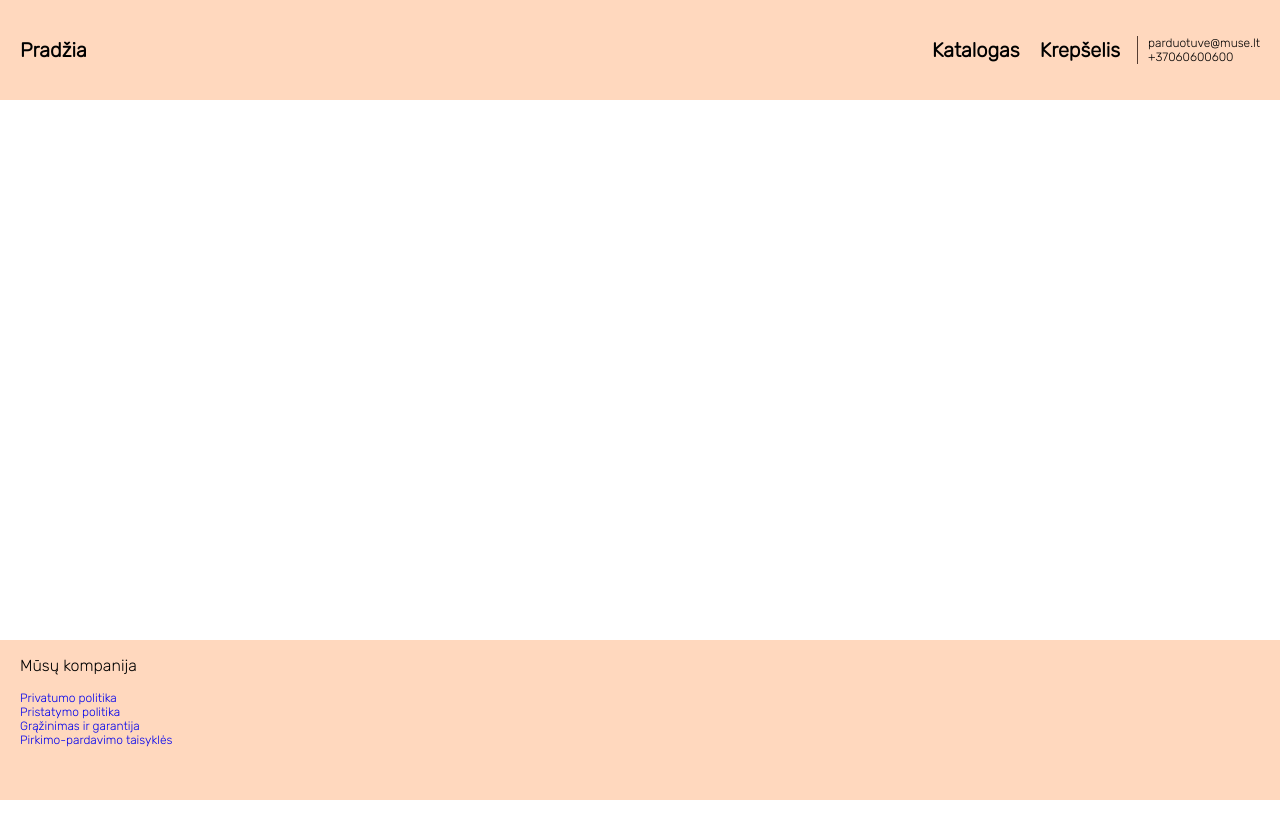
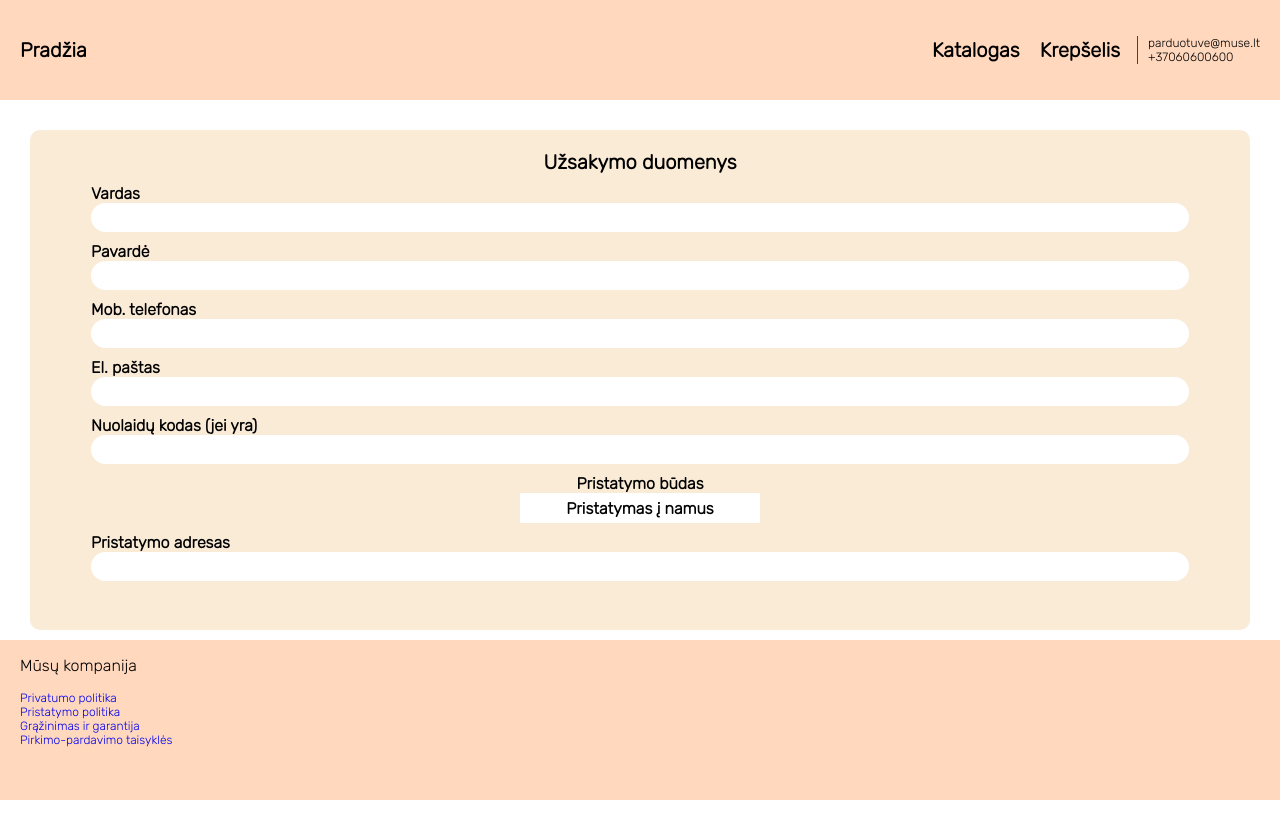
Before and after one commit to zudoki0/dailes, a React (Create React App) app: page /order in a window 1280 px wide. Shown: the top 838 px of the page. Before the commit the page ends 800 px from the top, so only its background shows below. Built offline with nearby package versions, Linux system fonts and the light colour scheme.

Commit message:
add order pag

```diff
--- /dev/null
+++ b/src/components/OrderButton.tsx
@@ -0,0 +1,12 @@
+import React from 'react'
+import { Link } from 'react-router-dom'
+
+const OrderButton = () => {
+  return (
+    <Link to='/order'>
+        <button className='order-button'>Užsakyti</button>
+    </Link>
+  )
+}
+
+export default OrderButton
--- /dev/null
+++ b/src/components/OrderData.tsx
@@ -0,0 +1,16 @@
+import React from 'react'
+import { product } from '../interfaces/interfaces'
+import '../styles/orderprod.css'
+
+const OrderData = (props : product) => {
+  return (
+    <div>
+        <div className='order-item-container'>
+            <div>{props.title}</div>
+            <div className='order-quantity'>Kiekis: {props.cartQuantity}</div>
+        </div>
+    </div>
+  )
+}
+
+export default OrderData
--- a/src/pages/Cart.tsx
+++ b/src/pages/Cart.tsx
@@ -5,6 +5,7 @@ import CartData from '../components/CartData'
 import { useDispatch } from 'react-redux'
 import { removeFromCart } from '../redux/cartSlice'
 import '../styles/cart.css'
+import OrderButton from '../components/OrderButton';
 
 const Cart = () => {
   const [visible, setVisible] = useState(true);
@@ -14,11 +15,18 @@ const Cart = () => {
       dispatch(removeFromCart(item));
       if(visible === true) setVisible(false); else setVisible(true);
   }
-
   return (
     <div className='list'>
-      <div className='item-total'> Iš viso prekių: {products.totalAmount} vnt. </div>
-      <div className='item-total'>  Iš viso kaina: {Math.abs(products.totalPrice).toFixed(2)} € </div>
+      <div className='cart-info-container'>
+        <div className='cart-info-container-item'>
+        <div className='item-total'> Iš viso prekių: {products.totalAmount} vnt. </div>
+        <div className='item-total'>  Iš viso kaina: {Math.abs(products.totalPrice).toFixed(2)} € </div>
+        </div>
+        {
+          products.productList.length > 0 ? <OrderButton/> : ''
+        }
+      </div>
+      <div className='product-list-container'>
       {
         products.productList.map((item : product, index) => (
           <div>
@@ -39,6 +47,7 @@ const Cart = () => {
           </div>
         ))
       }
+      </div>
     </div>
   )
 }
--- a/src/pages/Order.tsx
+++ b/src/pages/Order.tsx
@@ -1,8 +1,61 @@
-import React from 'react'
+import React, { useState } from 'react'
+import { store } from '../redux/store'
+import OrderData from '../components/OrderData';
+import { product } from '../interfaces/interfaces';
+import '../styles/order.css'
 
 const Order = () => {
+  const [delivery, setDelivery] = useState('Pristatymas į namus');
+  const products = store.getState().cart;
+
+  const changeDelivery = (item: string) => {
+    setDelivery(item);
+  }
+
   return (
-    <div>Order</div>
+    <div>
+      <div className='user-data-container'>
+        Užsakymo duomenys
+        <div className='input-container'>Vardas<input className='input-bar'></input></div>
+        <div className='input-container'>Pavardė<input className='input-bar'></input></div>
+        <div className='input-container'>Mob. telefonas<input className='input-bar'></input></div>
+        <div className='input-container'>El. paštas<input className='input-bar'></input></div>
+        <div className='input-container'>Nuolaidų kodas (jei yra)<input className='input-bar'></input></div>
+        <div className="dropdown2">
+        <div className='input-container-2'>Pristatymo būdas</div>
+          <button className="dropbtn2">{delivery}</button>
+          <div className="dropdown-content2">
+            <div onClick={() => changeDelivery('Atsiėmimas parduotuvėje')}>
+            Atsiėmimas parduotuvėje
+            </div>
+            <div onClick={() => changeDelivery('Pristatymas į namus')}>
+            Pristatymas į namus
+            </div>
+          </div>
+        </div>
+        {
+          delivery === 'Pristatymas į namus' ? <div className='input-container'>Pristatymo adresas<input className='input-bar'></input></div> : <div className='input-container-3'>Parduotuvė yra Savanorių pr. 16, Vilnius</div>      }
+      </div>
+      <div className='item-total'> Iš viso prekių: {products.totalAmount} vnt. </div>
+      <div className='item-total'>  Iš viso kaina: {Math.abs(products.totalPrice).toFixed(2)} € </div>
+      <div className='product-total-container'>
+        {
+          products.productList.map((item:product, index) => (
+            <OrderData
+              key = {index}
+              image= {item.image}
+              title={item.title}
+              category={item.category}
+              price={item.price}
+              slur={item.slur}
+              description={item.description}
+              cartQuantity={item.cartQuantity}
+              rating={item.rating}
+            />
+            ))
+          }
+      </div>
+    </div>
   )
 }
 
--- a/src/routes/Rounting.tsx
+++ b/src/routes/Rounting.tsx
@@ -4,6 +4,7 @@ import Home from '../pages/Home'
 import Catalogue from '../pages/Catalogue'
 import Cart from '../pages/Cart'
 import Product from '../pages/Product'
+import Order from '../pages/Order'
 
 const Rounting = () => {
   return (
@@ -14,6 +15,7 @@ const Rounting = () => {
           <Route path="/catalogue/:slug" element={<Product/>}></Route>
           <Route path="/catalogue" element={<Catalogue/>}></Route>
           <Route path="/cart" element={<Cart/>}></Route>
+          <Route path="/order" element={<Order/>}></Route>
       </Routes>
   )
 }
--- a/src/styles/cart.css
+++ b/src/styles/cart.css
@@ -43,6 +43,7 @@
 .item-total {
     font-size: 16px;
     font-weight: bold;
+    position: relative;
     margin: 10px;
     border-radius: 5px;
     background-color: antiquewhite;
@@ -71,3 +72,36 @@
 .list {
     margin-bottom: 200px;
 }
+
+.cart-info-container {
+    display: flex;
+}
+
+.cart-info-container-item {
+    position: absolute;
+    width: 80%;
+}
+
+.order-button {
+    background-color: antiquewhite;
+    position: absolute;
+    right: 0;
+    margin-top: 10px;
+    margin-right: 10px;
+    width: 19%;
+    height: 80px;
+    font-family: "Rubik", sans-serif;
+    font-weight: bold;
+    font-size: 24px;
+    border-radius: 10px;
+    border: 0px;
+
+}
+
+.order-button:hover {
+    background-color: rgba(255, 227, 227, 0.9);
+}
+
+.product-list-container {
+    margin-top: 120px;
+}
--- a/src/styles/filters.css
+++ b/src/styles/filters.css
@@ -42,4 +42,4 @@
 
 .dropdown:hover .dropdown-content {display: block;}
 
-.dropdown:hover .dropbtn {background-color: rgba(255, 227, 227, 0.9);}
+.dropdown:hover .dropbtn {background-color: rgba(245, 213, 201, 0.9);}
--- /dev/null
+++ b/src/styles/order.css
@@ -0,0 +1,100 @@
+.input-bar {
+    width: 100%;
+    font-family: "Rubik", sans-serif;
+    font-size: 16px;
+    border-radius: 50px;
+    border: 0px;
+    padding: 5px;
+}
+
+.input-container {
+    text-align: left;
+    margin-top: 10px;
+    font-size: 16px;
+    width: 90%;
+    margin-left: 5%;
+    font-weight: bold;
+}
+
+.input-container-2 {
+    text-align: center;
+    margin-top: 10px;
+    font-size: 16px;
+    font-weight: bold;
+}
+
+.input-container-3 {
+    height: 32px;
+    padding-left: 10px;
+    padding-top: 7px;
+    text-align: left;
+    margin-top: 30px;
+    margin-left: 5%;
+    font-size: 16px;
+    width: 90%;
+    background-color: white;
+    font-weight: bold;
+    border-radius: 50px;
+    border: 0px;
+}
+
+.user-data-container {
+    font-family: "Rubik", sans-serif;
+    font-size: 20px;
+    text-align: center;
+    font-weight: bold;
+    margin: 30px;
+    height: 500px;
+    padding-top: 20px;
+    padding-bottom: 20px;
+    border-radius: 10px;
+    background-color: antiquewhite;
+}
+
+.dropbtn2 {
+    width: 240px;
+    height: 30px;
+    font-weight: bold;
+    background-color: white;
+    color: black;
+    font-size: 16px;
+    border: none;
+    font-family: "Rubik", sans-serif;
+}
+
+.dropdown2 {
+    position: relative;
+    display: inline-block;
+}
+
+.dropdown-content2 {
+    display: none;
+    position: absolute;
+    background-color: #f1f1f1;
+    min-width: 240px;
+    box-shadow: 0px 8px 16px 0px rgba(0,0,0,0.2);
+    z-index: 1;
+    font-family: "Rubik", sans-serif;
+}
+
+.dropdown-content2 div {
+    color: black;
+    font-size: 16px;
+    padding: 12px 16px;
+    text-decoration: none;
+    display: block;
+}
+
+.dropdown-content2 div:hover {
+    background-color: #ffffff;
+}
+
+.dropdown-content2 a:hover {background-color: rgba(255, 227, 227, 0.9)eat;}
+
+.dropdown2:hover .dropdown-content2 {display: block;}
+
+.dropdown2:hover .dropbtn2 {background-color:rgba(245, 213, 201, 0.9);}
+
+.product-total-container {
+    margin-bottom: 180px;
+}
--- /dev/null
+++ b/src/styles/orderprod.css
@@ -0,0 +1,15 @@
+.order-item-container {
+    font-size: 16px;
+    position: relative;
+    margin: 10px;
+    border-radius: 5px;
+    background-color: antiquewhite;
+    padding: 10px;
+    display: flex;
+}
+
+.order-quantity {
+    position: absolute;
+    right: 0;
+    margin-right: 10px;
+}
--- a/src/styles/soloproduct.css
+++ b/src/styles/soloproduct.css
@@ -16,7 +16,7 @@
 
 .product-container2 {
     width: auto;
-    height: 600px;
+    height: 500px;
     background-color: rgb(255, 245, 217);
     margin: 30px;
     border-radius: 20px;
@@ -25,13 +25,12 @@
 
 .product-price2 {
     position: absolute;
+    margin-top: 10px;
+    margin-right: 40px;
+    right: 0;
     font-size: 30px;
     padding-left: 20px;
     font-weight: bold;
-    right: 0;
-    bottom: 0;
-    margin-bottom: 240px;
-    margin-right: 60px;
 }
 
 .product-description2 {
```
